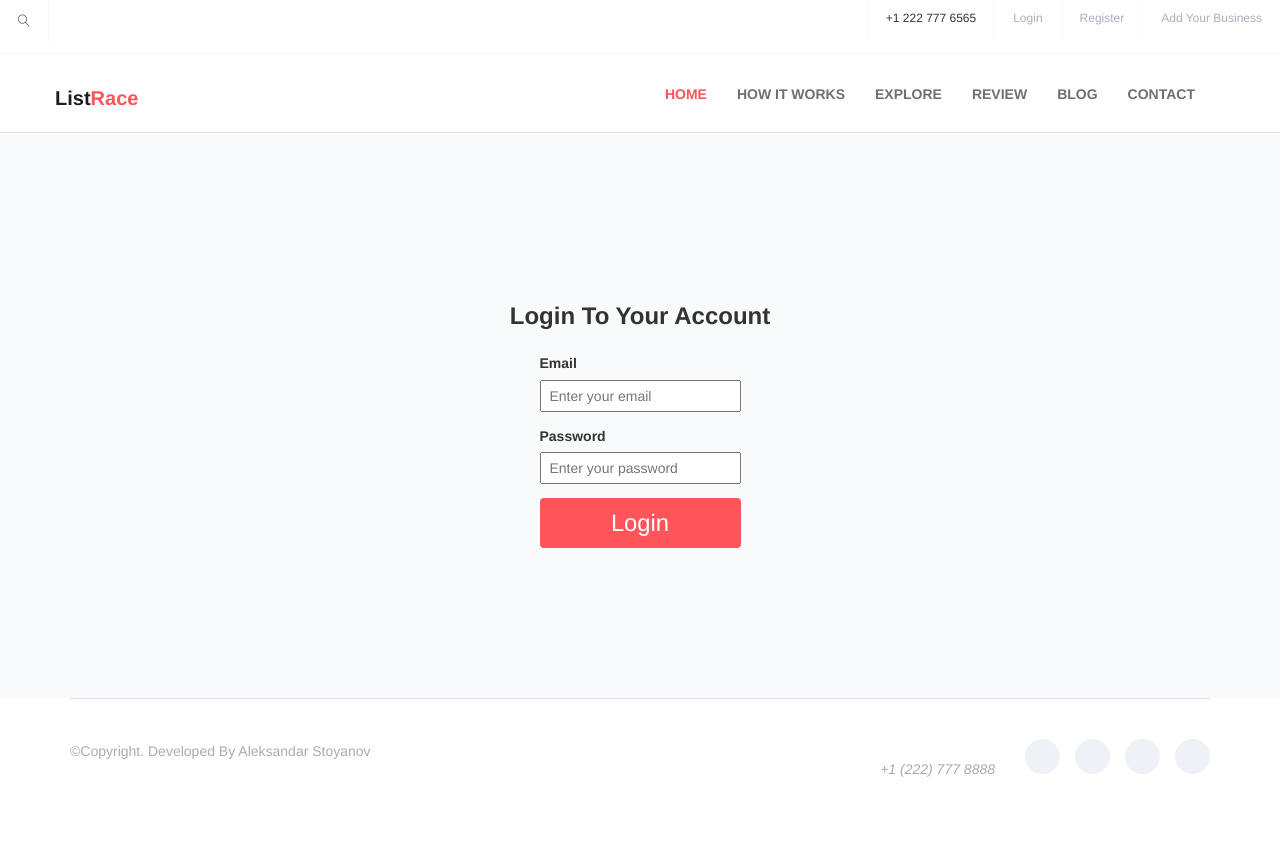
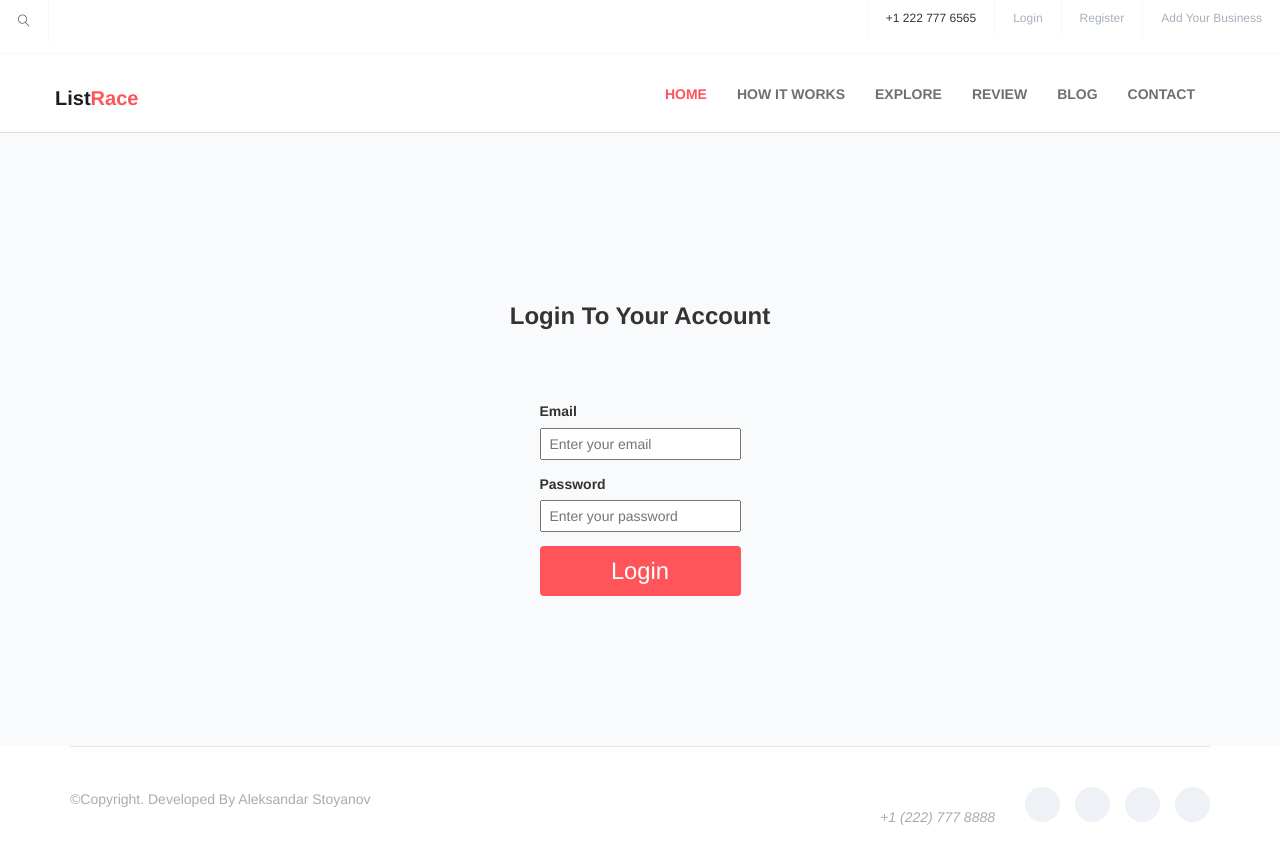
Before and after one commit to lsfckt/list-race-react-project, a React (Vite) app in the folder client/: page /login in a window 1280 px wide. Shown: the top 864 px of the page. Before the commit the page ends 819 px from the top, so only its background shows below. Built offline with nearby package versions, Linux system fonts and the light colour scheme.

Commit message:
add padding to login title

```diff
--- a/client/src/components/Login/Login.module.css
+++ b/client/src/components/Login/Login.module.css
@@ -9,6 +9,7 @@
 
 .login-title {
     font-weight: 700;
+    padding-bottom: 2em;
 }
 
 .login-form {
```
